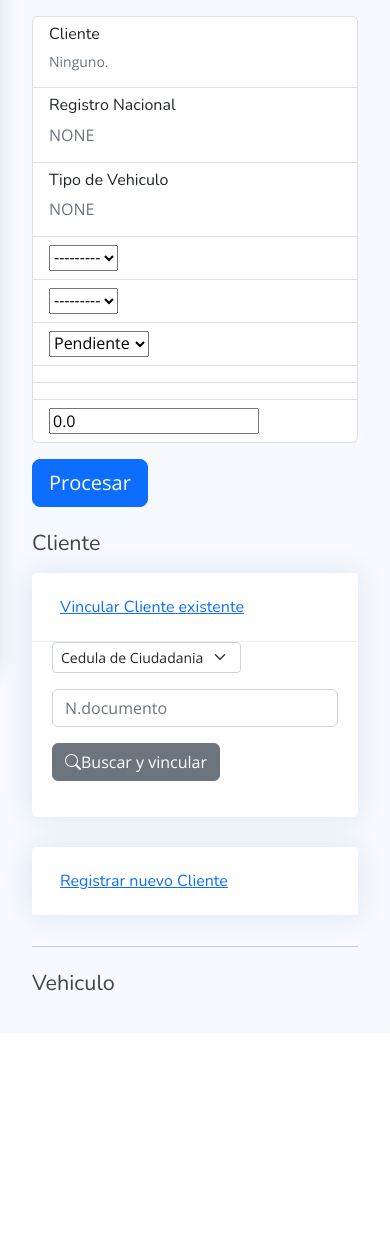
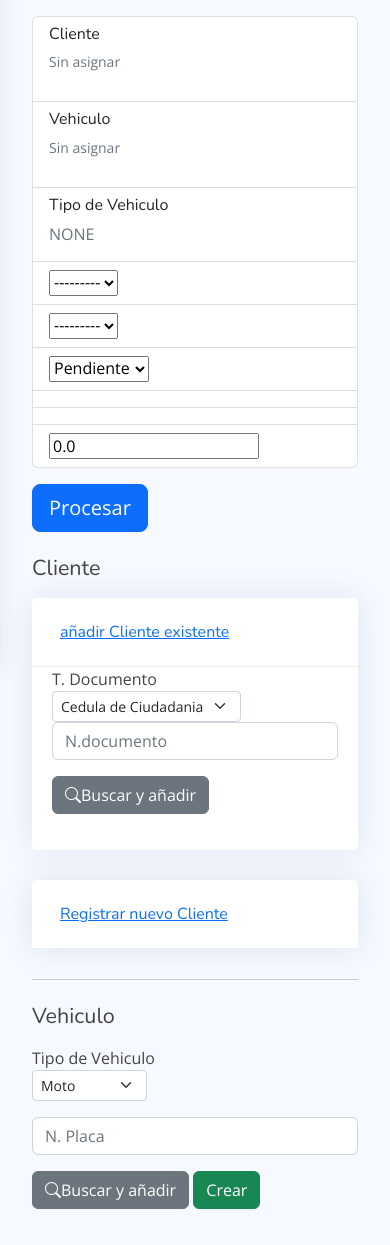
Before and after one commit to CalumRakk/facturas, a Django app: template transactions/templates/test-2.html in a window 390 px wide. Shown: the part 173-1418 px from the top of the page. Before the commit the page ends 1164 px from the top, so only its background shows below. Run offline with Django 4.2, Linux system fonts and the light colour scheme; the template is opened without the code that fills it: values that come from a table or form of the project are taken from there, others are empty; some libraries are stand-ins or nearby versions.

Commit message:
adelanto en la vista transacción para añadir vehiculo

```diff
--- a/transactions/form.py
+++ b/transactions/form.py
@@ -2,6 +2,16 @@
 from django import forms
 from .models import Transaccion, Tramite, Vehiculo, Cliente
 
+
+class VehiculoForm(forms.ModelForm):
+    class Meta:
+        model = Vehiculo
+        fields = '__all__'
+
+    tipo_vehiculo= forms.ChoiceField(label='Tipo de Vehiculo', choices=Vehiculo.Clase.choices, widget=forms.Select(
+        attrs={"class": "form-select form-select-sm w-auto"}))
+
+    placa= forms.CharField(max_length=20, label="Placa", widget=forms.TextInput(attrs={"class": "form-control", "placeholder":"N. Placa "}))
 
 class ClienteForm(forms.ModelForm):
     class Meta:
--- a/transactions/templates/test-2.html
+++ b/transactions/templates/test-2.html
@@ -10,7 +10,7 @@
 <script src="https://stackpath.bootstrapcdn.com/bootstrap/4.3.1/js/bootstrap.min.js"></script>
 <style>
     .container {
-        max-width: 960px;
+        max-width: 1080px;
     }
 
     .border-top {
@@ -79,19 +79,17 @@
 
                         <li class="list-group-item d-flex justify-content-between lh-condensed"><!-- Cliente -->
                             <div>
-                                <h6 class="my-0">Cliente</h6>
-                                <small class="form-control-plaintext text-muted"
-                                    id="client-name-container">Ninguno.</small>
-                                <input type="hidden" name="{{ transaccion.cliente.name }}" value="" readonly>
-
+                                <h6 class="my-0" id="display-cliente">Cliente</h6>
+                                <small class="form-control-plaintext text-muted">Sin asignar</small>
+                                <small class="form-control-plaintext text-muted"></small>
                             </div>
                         </li><!-- Fin Cliente -->
 
                         <li class="list-group-item d-flex justify-content-between lh-condensed"><!-- Registro -->
                             <div>
-                                <h6 class="my-0"> {{ tramite.registro.label }}</h6>
-                                <input class="form-control-plaintext text-muted"
-                                    value="{{ tramite.registro.value | upper }}" readonly>
+                                <h6 class="my-0" id="display-vehiculo"> Vehiculo</h6>
+                                <small class="form-control-plaintext text-muted">Sin asignar</small>
+                                <small class="form-control-plaintext text-muted"></small>
                             </div>
                         </li><!-- Fin Registro -->
 
@@ -151,7 +149,7 @@
                             <h5 class="mb-0">
                                 <button class="btn btn-link collapsed" data-toggle="collapse" data-target="#collapseTwo"
                                     aria-expanded="false" aria-controls="collapseTwo">
-                                    Vincular Cliente existente
+                                    añadir Cliente existente
                                 </button>
                             </h5>
                         </div>
@@ -159,13 +157,13 @@
                             data-parent="#acordeon-cliente">
                             <div class="card-body">
                                 <div class="row">
-                                    <div class="col-md-3 mb-3">
-                                        {{ cliente.tipo_documento }}
-                                    </div>
+                                    <div>{{ cliente.tipo_documento.label }}
+
+                                        {{ cliente.tipo_documento }}</div>
                                 </div>
                                 <div class="row">
                                     <div class="col-md-6 mb-3">
-                                        <input class="form-control" type="search" id="input-search-cliente" name="query"
+                                        <input class="form-control" type="search" id="buscar-cliente-input" name="query"
                                             placeholder="N.documento " title="Buscar Cliente">
                                         <div id="client_NotFound_id" class="message-container">
                                             <p>Cliente no encontrado.</p>
@@ -173,8 +171,8 @@
 
                                     </div>
                                     <div class="col-md-6 mb-3">
-                                        <button class="btn btn-secondary" title="Search" id="button-search-cliente"><i
-                                                class="bi bi-search"></i>Buscar y vincular</button>
+                                        <button class="btn btn-secondary" title="Search" id="buscar-cliente-button"><i
+                                                class="bi bi-search"></i>Buscar y añadir</button>
                                     </div>
 
                                 </div>
@@ -196,14 +194,36 @@
                             <div class="card-body">
                                 <form id="form-crear-cliente">
                                     {{ cliente.as_p }}
-                                    <button>Vincular</button>
+                                    <button class="btn btn-success">crear</button>
                                 </form>
                             </div>
                         </div>
                     </div>
                 </div>
                 <hr class="mb-4">
+
                 <h4 class="mb-3">Vehiculo</h4>
+
+                <form id="crear-vehiculo-form">
+                    <div class="row">
+                        <div class="col-md-6 mb-3">
+                            {{ vehiculo.tipo_vehiculo.label }}
+                            {{ vehiculo.tipo_vehiculo }}
+                        </div>
+                    </div>
+                    <div class="row">
+                        <div class="col-md-6 mb-3">
+                            <!-- <input class="form-control" type="text" id="buscar-vehiculo-input" placeholder="N. Placa "> -->
+                            {{ vehiculo.placa }}
+                        </div>
+                        <div class="col-md-6 mb-3">
+                            <button type="button" class="btn btn-secondary" id="buscar-vehiculo-button"><i
+                                    class="bi bi-search"></i>Buscar
+                                y añadir</button>
+                            <button type="submit" class="btn btn-success"></i>Crear</button>
+                        </div>
+                    </div>
+                </form>
             </div>
         </div>
     </div>
@@ -217,13 +237,37 @@
 <script>
     $(function () {
 
-        var buscarCliente_inputId = "#input-search-cliente";
-        var buscarCliente_btnId = "#button-search-cliente";
-        var displayTransaccion_cliente = "#client-name-container";
+        var buscarCliente_inputId = "#buscar-cliente-input";
+        var buscarCliente_btnId = "#buscar-cliente-button";
+        var crearClientr_formId = "#form-crear-cliente"
+        var displayCliente = "#display-cliente";
+
+        var buscarVehiculo_inputId = "#buscar-vehiculo-input";
+        var buscarVehiculo_btnId = "#buscar-vehiculo-button";
+        var crear_vehiculo_formId = "#crear-vehiculo-form"
+        var displayVehiculo = "#display-vehiculo";
+
         var tipo_documento_selectId = "#" + "{{ cliente.tipo_documento.id_for_label }}"
-        var crearClientr_formId = "#form-crear-cliente"
         var client_NotFound_id = "#client_NotFound_id"
         var procesarTransaccion_formId = "#procesarTransaccion"
+
+        const form_to_object = (formJQuery) => {
+            // formJQuery debe ser un objeto jQuery, ejemplo: se deberia pasar así $(this)
+            const array = formJQuery.serializeArray();
+
+            let data = {}
+            array.reduce(function (obj, item) {
+                data[item.name] = item.value;
+            }, 0);
+            return data
+        }
+
+        $(crear_vehiculo_formId).submit(function (event) {
+            event.preventDefault();
+            data = form_to_object($(this));
+            console.log(data);
+            Transaccion.add_vehiculo(data)
+        })
 
         $(crearClientr_formId).submit(function (event) {
             event.preventDefault();
@@ -237,6 +281,7 @@
             Transaccion.add_cliente(data);
 
         })
+
         $(procesarTransaccion_formId).submit(function (event) {
             event.preventDefault();
             const array = $(this).serializeArray();
@@ -268,9 +313,22 @@
             add_cliente: function (data) {
                 // Recibe un objeto
                 this.cliente = data;
-                $(displayTransaccion_cliente).text(data.nombre || "");
-                // $(displayTransaccion_cliente).next().val(data.id || "")
+                if ($.isEmptyObject(data) == false) {
+                    sibling = $(displayCliente).nextAll();
+                    const nombre = data.nombre + " " + data.apellido
+                    const documento = data.tipo_documento + ". " + data.num_documento
+                    sibling[0].innerText = nombre
+                    sibling[1].innerText = documento
+                }
+            },
+            add_vehiculo: function(data){
+                this.vehiculo= data
+                if ($.isEmptyObject(data) == false) {
+                    const string = data.tipo_vehiculo + " - " + data.placa.toUpperCase()
+                    $(displayVehiculo).next().text(string);
+                }
             }
+
         }
 
         const Messages = {
@@ -286,9 +344,12 @@
                 }
             }
         }
+
+
         $(buscarCliente_btnId).click(function () {
             const num_documento = $(buscarCliente_inputId).val()
             const tipo_documento = $(tipo_documento_selectId).val()
+
             $.ajax({
                 url: window.location.href,
                 type: "POST",
@@ -309,6 +370,25 @@
             });
         });
 
+        $(buscarVehiculo_btnId).click(function () {
+            const id_tipo_vehiculo = $("#id_tipo_vehiculo").val()
+            const id_placa = $("#id_placa").val()
+
+            $.ajax({
+                url: window.location.href,
+                type: "POST",
+                data: JSON.stringify({ "placa": id_placa, "tipo_vehiculo": id_tipo_vehiculo }),
+                headers: {
+                    "X-Requested-Type": "buscar-vehiculo",
+                    "Content-Type": "application/json; charset=utf-8",
+                    'X-CSRFToken': document.querySelector('[name=csrfmiddlewaretoken]').value
+                },
+                success: function (data) {
+                    console.log(data)
+                },
+            });
+        });
+
 
     });
 </script>
```
Also changed, not shown: transactions/utils.py (+21 -1 lines), transactions/views.py (+17 -7 lines).
